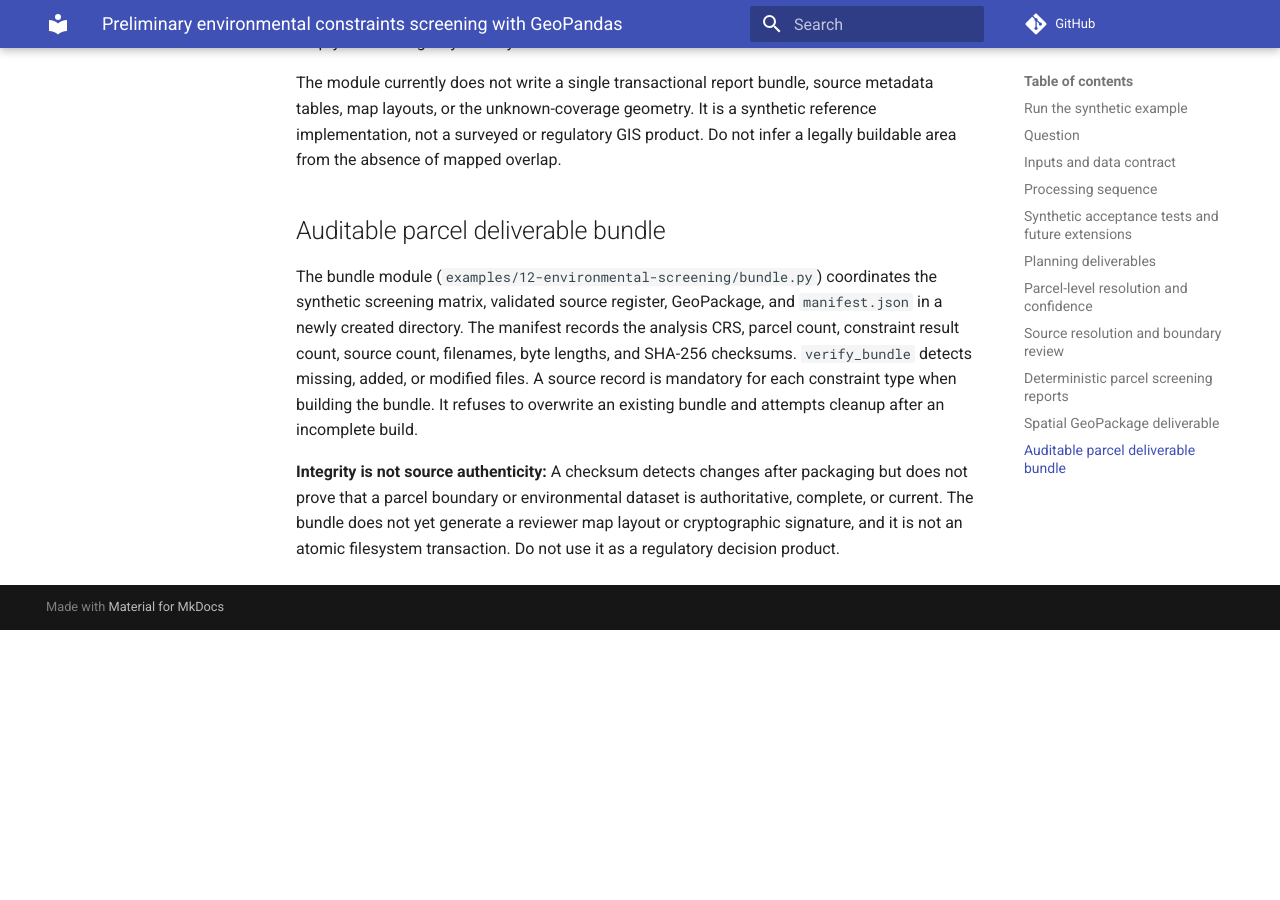
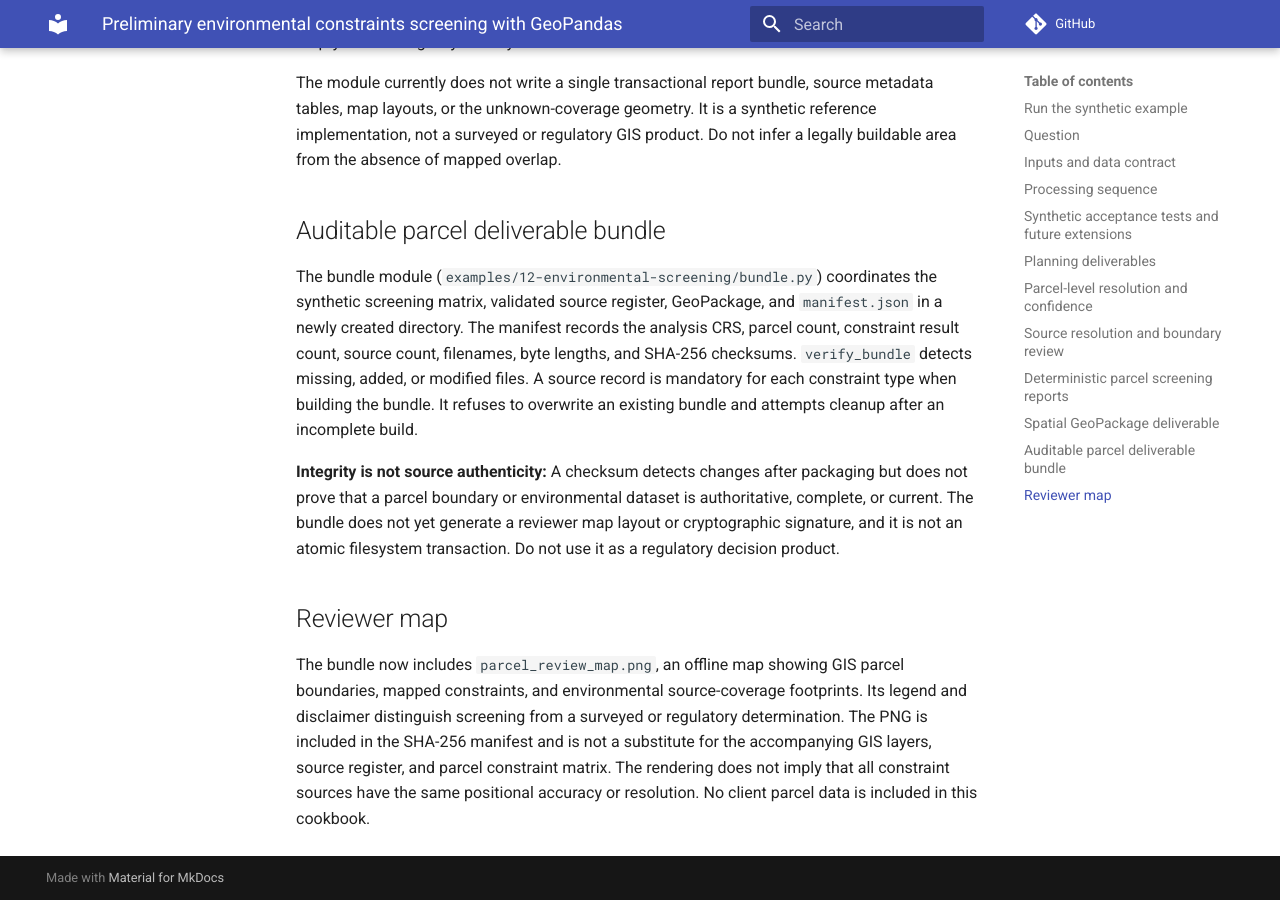
Before and after one commit to ZQM-Computing/geopandas-cookbook, an MkDocs documentation site: the page built from docs/environmental-screening.md, in a window 1280 px wide and 900 px high, scrolled down 4531 px. Built offline with MkDocs 1.6.1 and Material for MkDocs 9.7.7, drawn with Linux system fonts in a browser that asks for light colours; comment, search, counter and statistics services are not loaded; before the commit the page ends 5161 px from its top, so only the background shows below that.

Commit message:
docs: document offline reviewer map and uncertainty legend

```diff
--- a/docs/environmental-screening.md
+++ b/docs/environmental-screening.md
@@ -94,3 +94,7 @@ The module currently does not write a single transactional report bundle, source
 The bundle module (`examples/12-environmental-screening/bundle.py`) coordinates the synthetic screening matrix, validated source register, GeoPackage, and `manifest.json` in a newly created directory. The manifest records the analysis CRS, parcel count, constraint result count, source count, filenames, byte lengths, and SHA-256 checksums. `verify_bundle` detects missing, added, or modified files. A source record is mandatory for each constraint type when building the bundle. It refuses to overwrite an existing bundle and attempts cleanup after an incomplete build.
 
 **Integrity is not source authenticity:** A checksum detects changes after packaging but does not prove that a parcel boundary or environmental dataset is authoritative, complete, or current. The bundle does not yet generate a reviewer map layout or cryptographic signature, and it is not an atomic filesystem transaction. Do not use it as a regulatory decision product.
+
+## Reviewer map
+
+The bundle now includes `parcel_review_map.png`, an offline map showing GIS parcel boundaries, mapped constraints, and environmental source-coverage footprints. Its legend and disclaimer distinguish screening from a surveyed or regulatory determination. The PNG is included in the SHA-256 manifest and is not a substitute for the accompanying GIS layers, source register, and parcel constraint matrix. The rendering does not imply that all constraint sources have the same positional accuracy or resolution. No client parcel data is included in this cookbook.
```
